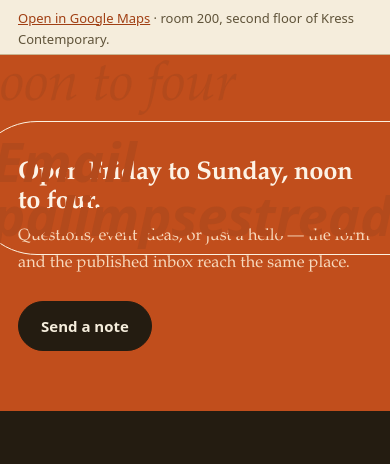
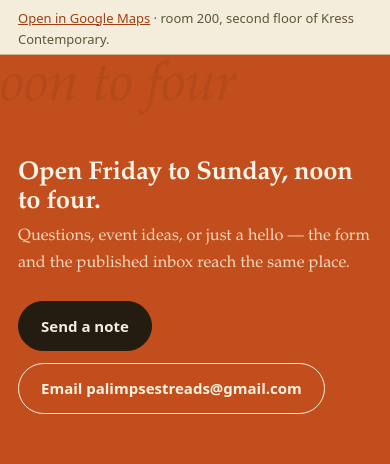
Before and after one commit to gnaritas/palimpsest-book-studio, a website: page public/index.html in a window 390 px wide. Shown: the part 6687-7151 px from the top of the page. Drawn offline with Linux system fonts and the light colour scheme.

Commit message:
rename callband ghost span to ghostword (was colliding with mailto button styling)

```diff
--- a/public/index.html
+++ b/public/index.html
@@ -35,7 +35,7 @@
 
 <section class="block"><div class="wrap"><span class="label">Find it</span><h2>Room 200, 1624 E 7th Ave</h2><div class="mapgrid"><div><p class="lede">Second floor of Kress Contemporary, in the middle of Ybor City&rsquo;s arts tenants — the same floor holds galleries, a black box theatre, photography studios and a fiber art boutique.</p><div class="infocards" style="margin-top:22px"><div class="infocard"><h3>Email</h3><p><a href="mailto:palimpsestreads@gmail.com">palimpsestreads@gmail.com</a> — the inbox published on the studio&rsquo;s Kress Contemporary partner page.</p></div><div class="infocard"><h3>Open hours</h3><p>Friday&ndash;Sunday, noon&ndash;4 p.m.</p></div></div><div class="ctas"><a class="btn" href="/contact">Ask us anything</a><a class="btn ghost" href="https://maps.google.com/maps?q=1624+E+7th+Ave+Tampa+FL+33605" rel="noopener">Directions</a></div></div><div><div class="mapcell"><iframe src="https://www.google.com/maps?q=1624+E+7th+Ave+Tampa+FL+33605&output=embed" title="Map: Palimpsest Book Studio, Room 200, 1624 E 7th Ave, Ybor City, Tampa, FL 33605"></iframe></div><p class="mapnote"><a href="https://maps.google.com/maps?q=1624+E+7th+Ave+Tampa+FL+33605" rel="noopener">Open in Google Maps</a> &middot; room 200, second floor of Kress Contemporary.</p></div></div></div></section>
 
-<section class="callband"><span class="ghostc" aria-hidden="true">noon to four</span><div class="wrap"><div><h2>Open Friday to Sunday, noon to four.</h2><p>Questions, event ideas, or just a hello — the form and the published inbox reach the same place.</p></div><div class="ctas" style="margin:0"><a class="btn" href="/contact">Send a note</a><a class="btn ghostc" href="mailto:palimpsestreads@gmail.com">Email palimpsestreads@gmail.com</a></div></div></section>
+<section class="callband"><span class="ghostword" aria-hidden="true">noon to four</span><div class="wrap"><div><h2>Open Friday to Sunday, noon to four.</h2><p>Questions, event ideas, or just a hello — the form and the published inbox reach the same place.</p></div><div class="ctas" style="margin:0"><a class="btn" href="/contact">Send a note</a><a class="btn ghostc" href="mailto:palimpsestreads@gmail.com">Email palimpsestreads@gmail.com</a></div></div></section>
 </main>
 <footer class="site"><div class="wrap"><div class="nap"><p class="fbrand">Palimpsest Book Studio</p><address>Room 200, 1624 E 7th Ave<br>Ybor City, Tampa, Florida 33605<br>inside Kress Contemporary, second floor<br>Book studio &amp; shop &middot; open Friday&ndash;Sunday, noon&ndash;4 p.m.</address></div><nav aria-label="Footer"><ul><li><a href="/browse">Browse</a></li><li><a href="/shelves">Shelves</a></li><li><a href="/readings">Readings</a></li><li><a href="/story">Our story</a></li><li><a href="/contact">Contact</a></li><li><a href="/privacy">Privacy</a></li></ul></nav><p class="socials"><a href="https://www.instagram.com/palimpsest.bookstudio/" rel="noopener">Instagram</a> &middot; <a href="mailto:palimpsestreads@gmail.com">palimpsestreads@gmail.com</a></p><p class="footline">&copy; 2026 Palimpsest Book Studio &middot; book studio for readers and writers &middot; Room 200, 1624 E 7th Ave, Tampa, FL 33605 &middot; <a href="mailto:palimpsestreads@gmail.com">palimpsestreads@gmail.com</a></p></div></footer>
 <!-- BUILT-2026-11-21 -->
--- a/public/style.css
+++ b/public/style.css
@@ -111,7 +111,7 @@ p.mapnote{font-family:var(--sans);font-size:13px;color:var(--ink-soft);margin-to
 
 /* callband */
 section.callband{background:var(--orange);color:#fdf3e6;padding:60px 0;position:relative;overflow-x:clip}
-section.callband .ghostc{position:absolute;z-index:0;left:-30px;top:4px;font-size:clamp(3.4rem,10vw,7rem);color:#b34a1c;font-style:italic;line-height:1;pointer-events:none;user-select:none}
+section.callband .ghostword{position:absolute;z-index:0;left:-30px;top:4px;font-size:clamp(3.4rem,10vw,7rem);color:#b34a1c;font-style:italic;line-height:1;pointer-events:none;user-select:none}
 section.callband h2{margin-top:74px}
 section.callband .wrap{position:relative;z-index:1;display:flex;flex-wrap:wrap;gap:24px;align-items:center;justify-content:space-between}
 section.callband h2{color:#fdf3e6;margin-bottom:6px}
@@ -167,7 +167,7 @@ p.footline a{color:#b09168;text-decoration:none}
   section.hero .herotext h1{margin-top:70px}
   section.minihero .wrap h1{margin-top:62px}
   section.callband h2{margin-top:44px}
-  section.callband .ghostc{top:6px}
+  section.callband .ghostword{top:6px}
   .strip{grid-template-columns:1fr}
   section.callband .wrap{flex-direction:column;align-items:flex-start}
   .brand .word{font-size:19px}
```
Also changed, not shown: 1 other file.
